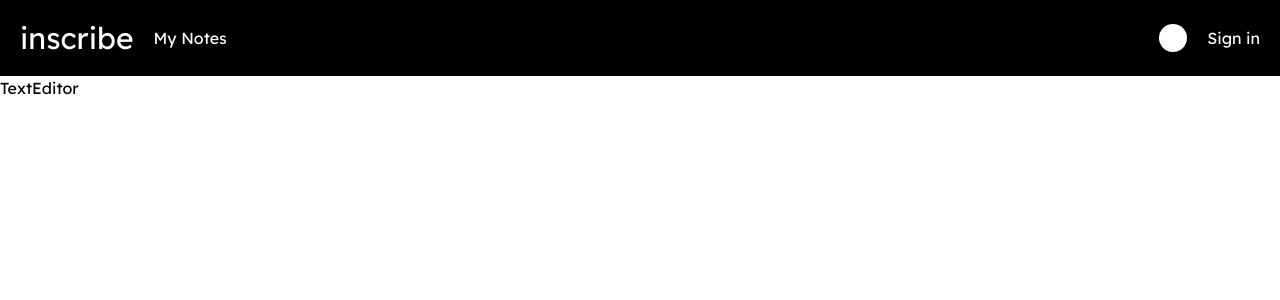
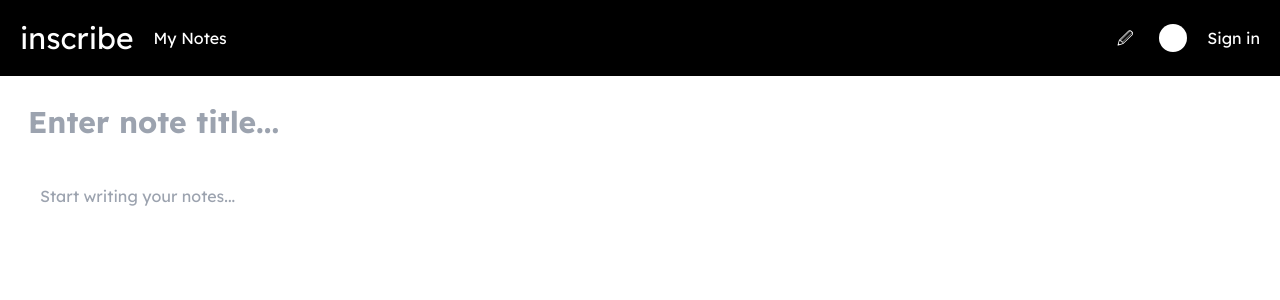
Before and after one commit to Anubhavprogramer/inscribe, a React (Vite) app: page / in a window 1280 px wide. Shown: the top 300 px of the page. Built offline with nearby package versions, Linux system fonts and the light colour scheme; no server answers; the HTML template or start-up script is replaced by a standard one.

Commit message:
finialize the nav and text area

```diff
--- a/src/Contexts/ColorContext.jsx
+++ b/src/Contexts/ColorContext.jsx
@@ -6,16 +6,16 @@ export const ColorContext = createContext();
 // Create the provider
 export const ColorProvider = ({ children }) => {
   const [color, setColor] = useState("#fffff"); // Initialize with default color
-  const [isPickerOpen, setIsPickerOpen] = useState(false); // Manage the color picker visibility
+//   const [isPickerOpen, setIsPickerOpen] = useState(false); // Manage the color picker visibility
   const [textColor, settextColor] = useState("#000000"); // Initialize with default color
 
   // Function to toggle color picker visibility
-  const toggleColorPicker = () => {
-    setIsPickerOpen(!isPickerOpen);
-  };
+//   const toggleColorPicker = () => {
+//     setIsPickerOpen(!isPickerOpen);
+//   };
 
   return (
-    <ColorContext.Provider value={{ color, setColor, isPickerOpen, toggleColorPicker, textColor, settextColor }}>
+    <ColorContext.Provider value={{ color, setColor,  textColor, settextColor }}>
       {children}
     </ColorContext.Provider>
   );
--- a/src/components/Button.jsx
+++ b/src/components/Button.jsx
@@ -1,5 +1,4 @@
-import React, { useContext } from 'react';
-import { ColorContext } from '../Contexts/ColorContext';
+import React from 'react';
 
 const Button = ({ toggleColorPicker,text, color }) => { // Destructure toggleColorPicker from props
     // console.log(text);
--- a/src/components/Navbar.jsx
+++ b/src/components/Navbar.jsx
@@ -1,11 +1,25 @@
-import React, { useContext } from "react";
+import React, { useContext, useState } from "react";
 import { SignedIn, SignedOut, SignInButton, UserButton } from "@clerk/clerk-react";
 import ColorPicker from "./ColorPicker";
 import Button from "./Button";
 import { ColorContext } from "../Contexts/ColorContext";
 
 function Navbar() {
-  const {color,setColor, isPickerOpen, toggleColorPicker,textColor,settextColor } = useContext(ColorContext); // Access the color and functions from context
+  const { color, setColor, textColor, settextColor } = useContext(ColorContext); // Access the color and functions from context
+  const [isBackgroundPickerOpen, setIsBackgroundPickerOpen] = useState(false); // Control background color picker
+  const [isTextPickerOpen, setIsTextPickerOpen] = useState(false); // Control text color picker
+
+  // Toggle background color picker
+  const toggleBackgroundColorPicker = () => {
+    setIsBackgroundPickerOpen(!isBackgroundPickerOpen);
+    setIsTextPickerOpen(false); // Close the text color picker if it's open
+  };
+
+  // Toggle text color picker
+  const toggleTextColorPicker = () => {
+    setIsTextPickerOpen(!isTextPickerOpen);
+    setIsBackgroundPickerOpen(false); // Close the background color picker if it's open
+  };
 
   return (
     <div className="bg-black text-white flex justify-between p-5">
@@ -18,18 +32,19 @@ function Navbar() {
         </a>
       </div>
       <div className="flex justify-center items-center gap-5">
-        {/* <Button text={"🖉"} color={"Black"}  /> */}
-        {isPickerOpen && (
+        {/* Button for text color picker */}
+        <Button text={"🖉"} color={"Black"} toggleColorPicker={toggleTextColorPicker} />
+        {isTextPickerOpen && (
           <div className="absolute top-20 right-5 p-3 rounded shadow-lg bg-white">
-            <ColorPicker color={textColor} setColor={settextColor} toggleColorPicker={toggleColorPicker} />
+            <ColorPicker color={textColor} setColor={settextColor} toggleColorPicker={toggleTextColorPicker} />
           </div>
         )}
 
-        {/* Button to open Color Picker */}
-        <Button toggleColorPicker={toggleColorPicker} color={color}  />
-        {isPickerOpen && (
+        {/* Button for background color picker */}
+        <Button toggleColorPicker={toggleBackgroundColorPicker} color={color} />
+        {isBackgroundPickerOpen && (
           <div className="absolute top-20 right-5 p-3 rounded shadow-lg bg-white">
-            <ColorPicker color={color} setColor={setColor} toggleColorPicker={toggleColorPicker} />
+            <ColorPicker color={color} setColor={setColor} toggleColorPicker={toggleBackgroundColorPicker} />
           </div>
         )}
 
--- a/src/components/TextEditor.jsx
+++ b/src/components/TextEditor.jsx
@@ -1,11 +1,49 @@
-import React, { useContext } from 'react'
+import React, { useContext, useState } from 'react';
 import { ColorContext } from '../Contexts/ColorContext';
 
 function TextEditor() {
-    const {color,textColor} = useContext(ColorContext);
+  const { color, textColor } = useContext(ColorContext); // Access color and textColor from context
+  const [text, setText] = useState(''); // State to store the text
+  const [title, setTitle] = useState(''); // State to store the title
+
+  // Handle changes to the title input
+  const handleTitleChange = (e) => {
+    setTitle(e.target.value);
+  };
+
+  // Handle changes to the text area
+  const handleTextChange = (e) => {
+    setText(e.target.value);
+  };
+
   return (
-    <div style={{backgroundColor: color, color:textColor}} className='h-screen '>TextEditor</div>
-  )
+    <div style={{ backgroundColor: color, color: textColor }} className='h-screen flex flex-col p-5'>
+      {/* Title Section */}
+      <input
+        type="text"
+        value={title}
+        onChange={handleTitleChange}
+        placeholder="Enter note title..."
+        className="mb-4 p-2 text-3xl font-bold outline-none w-full"
+        style={{
+          backgroundColor: color, // Dynamic background color from context
+          color: textColor, // Dynamic text color from context
+        }}
+      />
+
+      {/* Text Area */}
+      <textarea
+        value={text}
+        onChange={handleTextChange}
+        className="flex-grow p-5 resize-none outline-none"
+        style={{
+          backgroundColor: color, // Dynamic background color from context
+          color: textColor, // Dynamic text color from context
+        }}
+        placeholder="Start writing your notes..."
+      />
+    </div>
+  );
 }
 
-export default TextEditor
+export default TextEditor;
```
